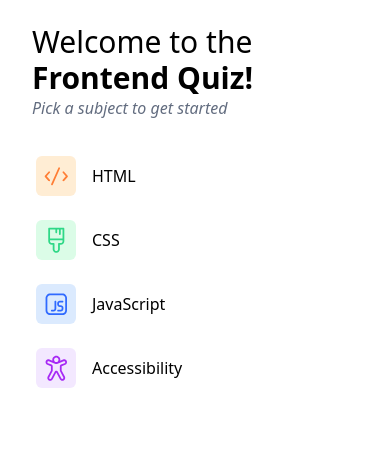
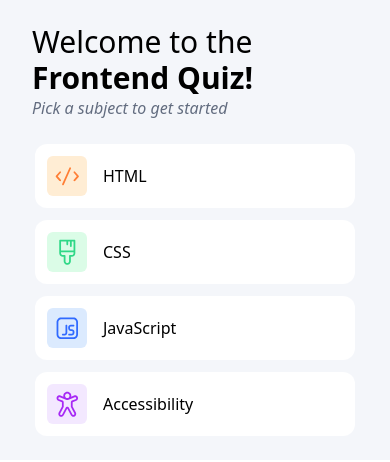
Before and after one commit to adenercan/react-challenge-1, a React (Vite) app: page / in a window 390 px wide. Shown: the top 462 px of the page. Built offline with nearby package versions, Linux system fonts and the light colour scheme.

Commit message:
bir şeyler yaptık

```diff
--- a/src/components/start.jsx
+++ b/src/components/start.jsx
@@ -1,7 +1,9 @@
-function Start(){
+
+function Start({ onStart }){
+
 
     return (
-        <div className="bg-">
+        <div className="bg-[#F4F6FA]">
             <div>
                 {/* theme toggle gelecek */}
             </div>
@@ -14,20 +16,20 @@ function Start(){
             </div>
 
             {/* buttonlar */}
-            <div className="md:flex justify-center items-center flex-col gap-3 p-6">
-                <button className="flex  items-center w-80 p-3 bg-white rounded-xl gap-4">
+            <div className="flex justify-center items-center flex-col p-6 gap-3" >
+                <button className="flex  items-center w-80 p-3 bg-white rounded-xl gap-4" onClick={() => onStart("HTML")}>
                     <div className="w-10 h-10 bg-orange-100 rounded-md flex justify-center items-center flex-row p-1 ">
                         <img className="" src="src/assets/imgs/html-icon.svg" alt="" />
                     </div>HTML</button>
-                <button className="flex items-center w-80 p-3 bg-white rounded-xl gap-4">
+                <button className="flex items-center w-80 p-3 bg-white rounded-xl gap-4" onClick={() => onStart("CSS")}>
                     <div className="w-10 h-10 bg-green-100 rounded-md flex justify-center items-center flex-row p-1">
                         <img src="src/assets/imgs/css-icon.svg" alt="" />
                     </div>CSS</button>
-                <button className="flex items-center w-80 p-3 bg-white rounded-xl gap-4">
+                <button className="flex items-center w-80 p-3 bg-white rounded-xl gap-4" onClick={() => onStart("JavaScript")}>
                     <div className="w-10 h-10 bg-blue-100 rounded-md flex justify-center items-center flex-row p-1">
                         <img src="src/assets/imgs/js-icon.svg" alt="" />
                     </div>JavaScript</button>
-                <button className="flex items-center w-80 p-3 bg-white rounded-xl gap-4">
+                <button className="flex items-center w-80 p-3 bg-white rounded-xl gap-4" onClick={() => onStart("Accessibility")}>
                     <div className="w-10 h-10 bg-purple-100 rounded-md flex justify-center items-center flex-row p-1">
                         <img src="src/assets/imgs/accessibility-icon.svg" alt="" />
                     </div>Accessibility</button>
```
